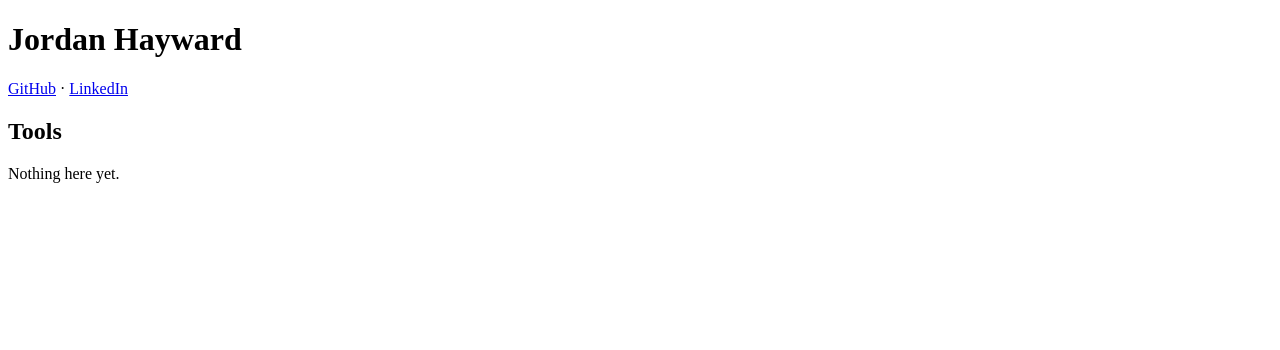
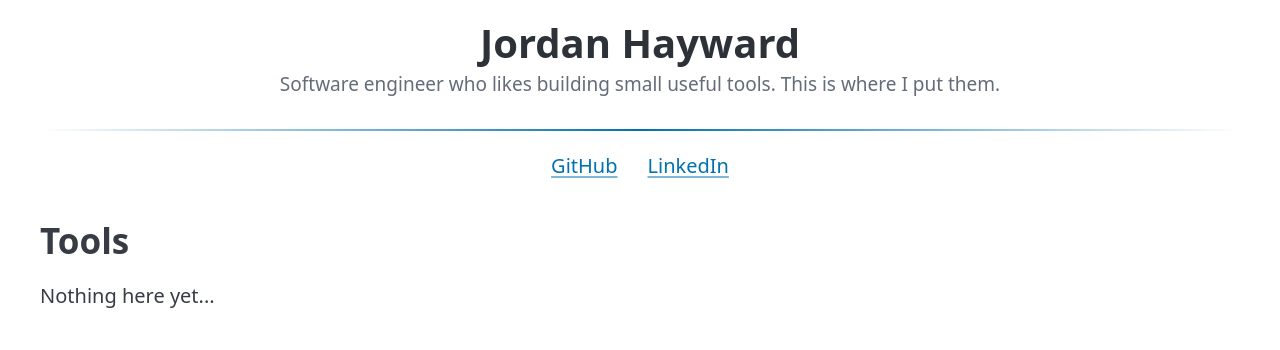
Before and after one commit to jhayward1999/jordanhayward-site, a FastAPI app: page / in a window 1280 px wide. Shown: the top 350 px of the page. Run offline with FastAPI, Linux system fonts and the light colour scheme; some libraries are stand-ins or nearby versions.

Commit message:
Some html changes

```diff
--- a/templates/home.html
+++ b/templates/home.html
@@ -1,18 +1,62 @@
 <!doctype html>
-<html lang="en">
+<html lang="en" data-theme="light">
   <head>
     <meta charset="utf-8" />
     <meta name="viewport" content="width=device-width, initial-scale=1" />
     <title>{{ name }}</title>
+    <link
+      rel="stylesheet"
+      href="https://cdn.jsdelivr.net/npm/@picocss/pico@2/css/pico.min.css"
+    />
+    <style>
+      .hero {
+        text-align: center;
+      }
+      .hero h1 {
+        margin-bottom: 0.25rem;
+      }
+      .blurb {
+        font-size: 0.95rem;
+        color: var(--pico-muted-color);
+        margin-bottom: 1.5rem;
+      }
+      .divider {
+        border: none;
+        height: 2px;
+        background: linear-gradient(
+          to right,
+          transparent,
+          var(--pico-primary),
+          transparent
+        );
+        margin: 0 0 1rem 0;
+      }
+      .site-nav {
+        display: flex;
+        justify-content: center;
+        gap: 1.5rem;
+      }
+    </style>
   </head>
   <body>
+    <header class="container">
+      <div class="hero">
         <h1>{{ name }}</h1>
-    <p>
+        <p class="blurb">
+          Software engineer who likes building small useful tools.
+          This is where I put them.
+        </p>
+      </div>
+
+      <hr class="divider" />
+
+      <nav class="site-nav">
         <a href="https://github.com/jhayward1999">GitHub</a>
-      ·
         <a href="https://www.linkedin.com/in/jordan-hayward-b9122120a/">LinkedIn</a>
-    </p>
+      </nav>
+    </header>
 
+    <main class="container">
       <h2>Tools</h2>
       {% if tools %}
         {% for tool in tools %}
@@ -22,7 +66,8 @@
           </article>
         {% endfor %}
       {% else %}
-      <p>Nothing here yet.</p>
+        <p>Nothing here yet...</p>
       {% endif %}
+    </main>
   </body>
 </html>
```
Lines whose indentation alone changed are shown as unchanged.
